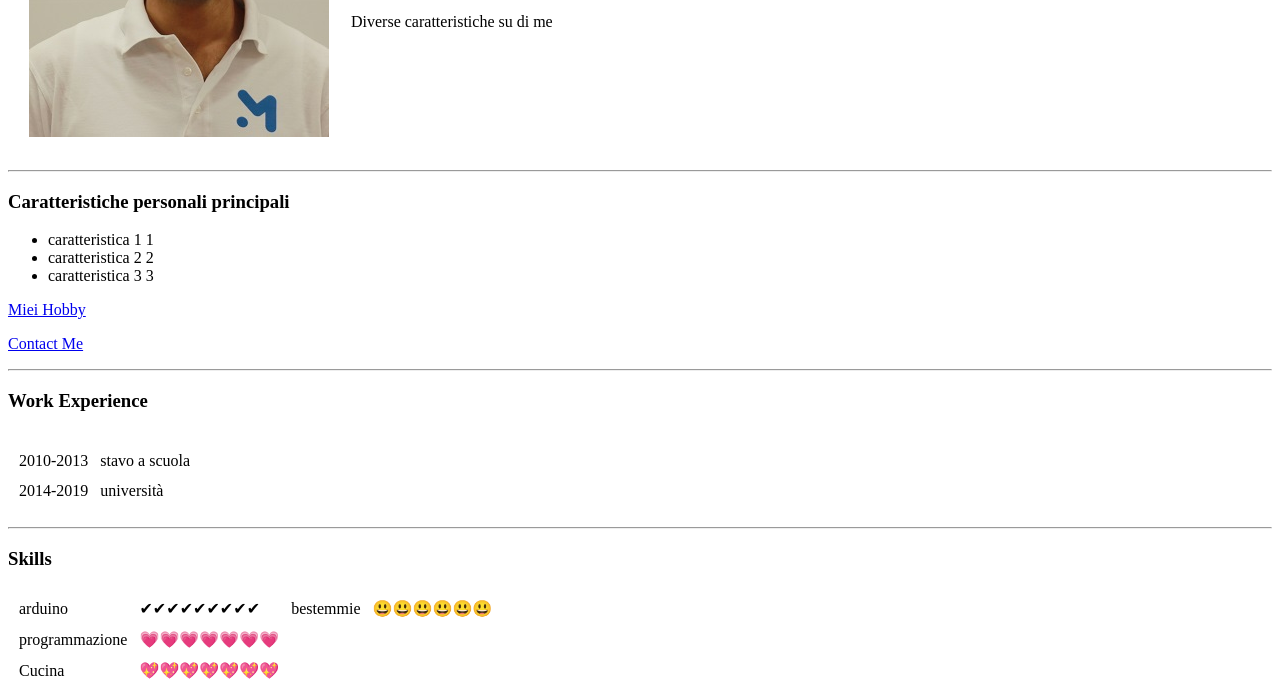
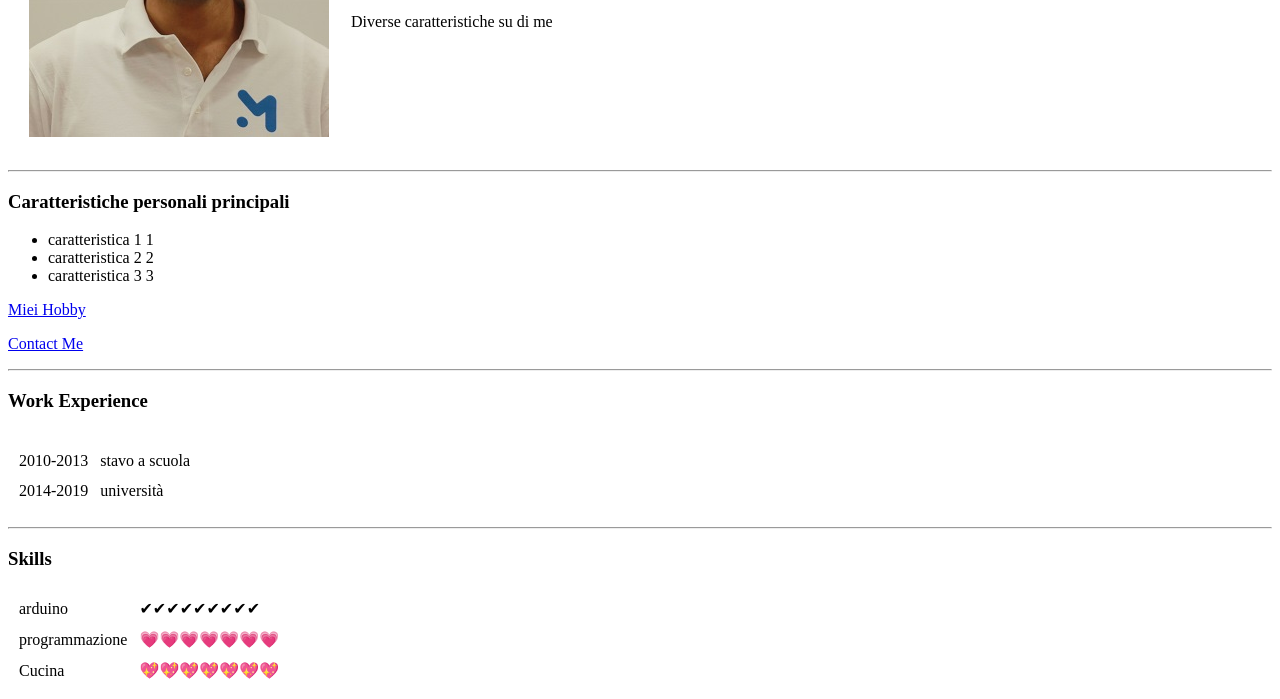
Before and after one commit to DanieleCerioni/cv, a plain HTML site: page index.html in a window 1280 px wide. Shown: the part 224-923 px from the top of the page. Drawn offline with Linux system fonts and the light colour scheme.

Commit message:
tolta caratteristica

```diff
--- a/index.html
+++ b/index.html
@@ -54,8 +54,6 @@
   <tr>
   <td> arduino  </td>
   <td>✔✔✔✔✔✔✔✔✔</td>
-  <td> bestemmie </td>
-  <td> 😃😃😃😃😃😃</td>
   </tr>
   <tr>
   <td> programmazione </td>
```
